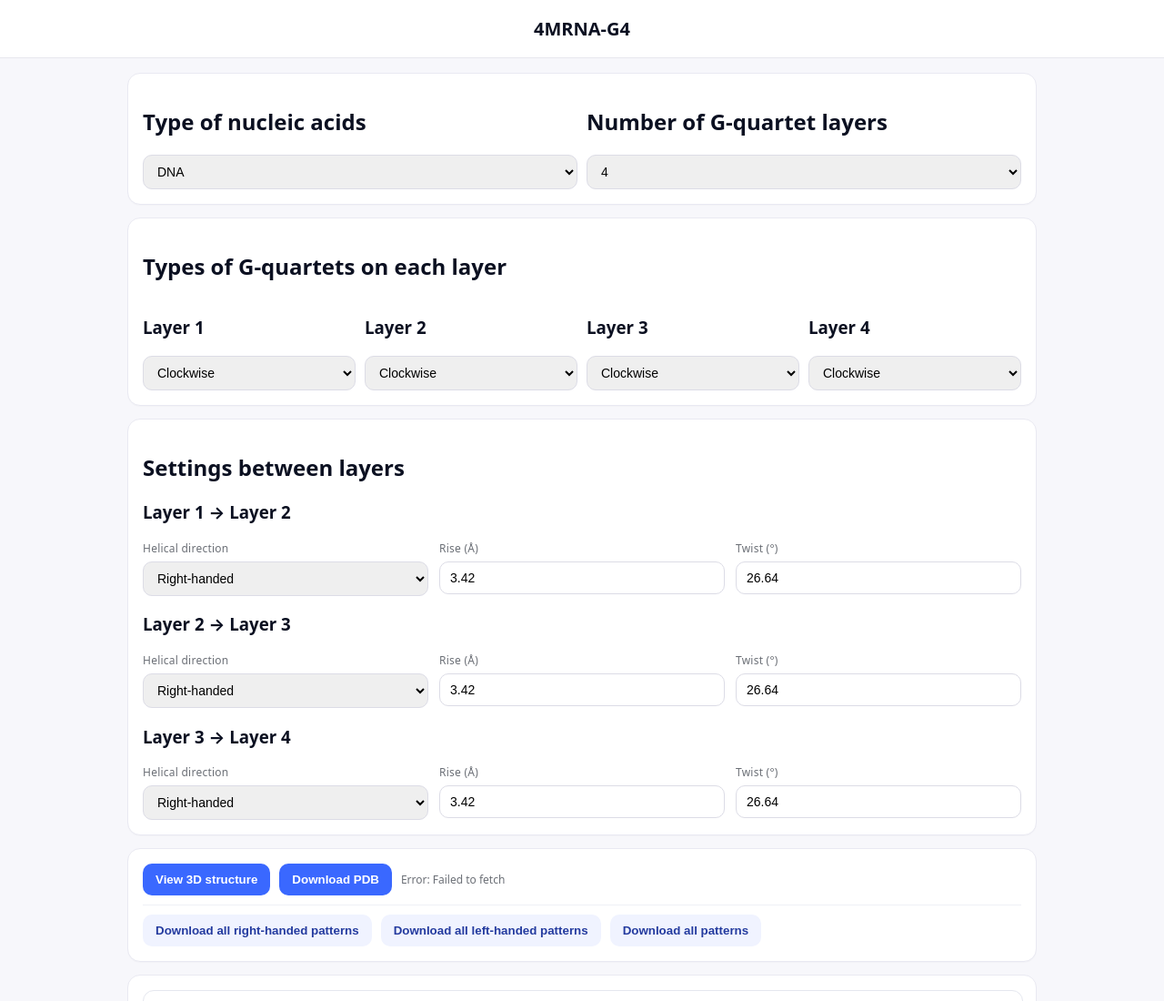
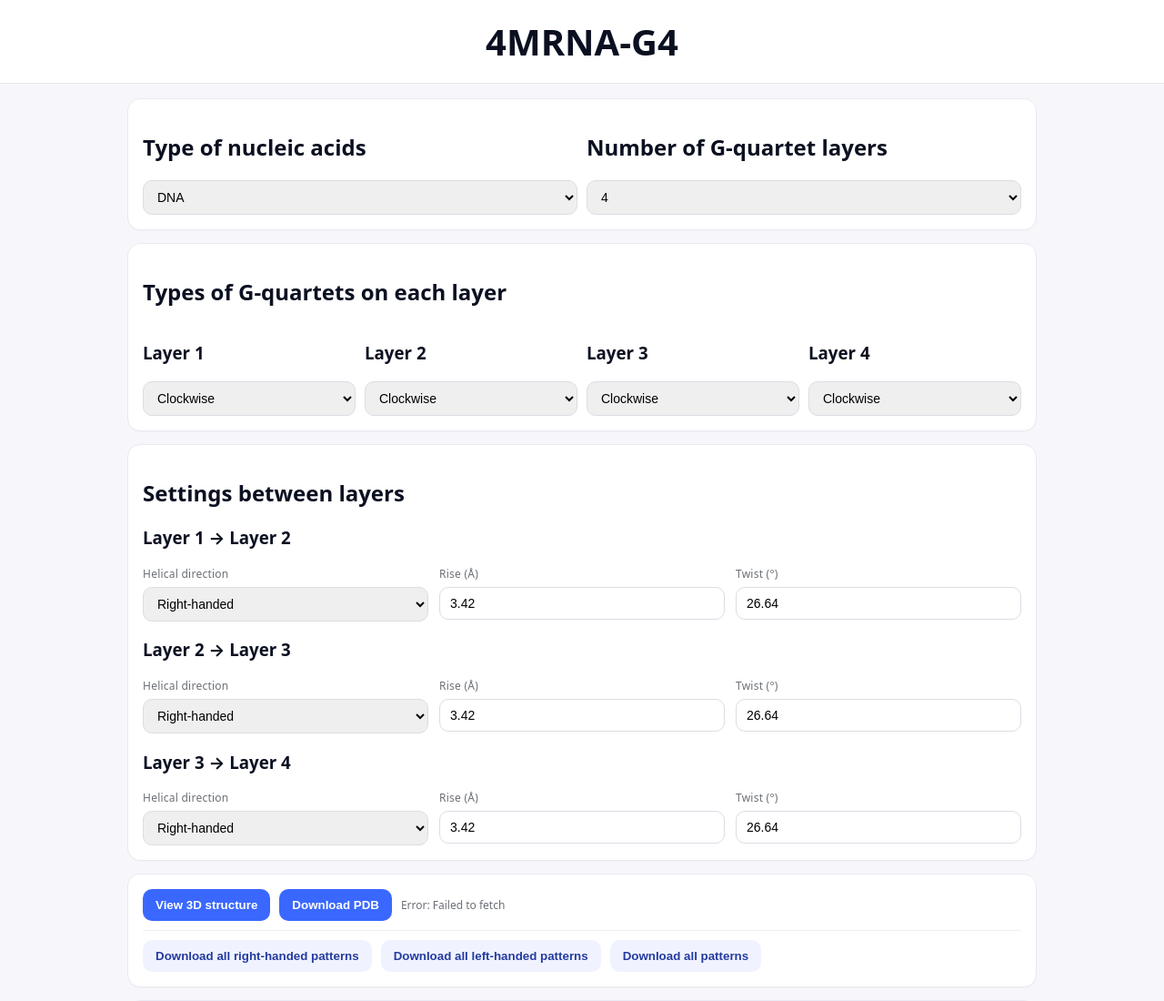
Before and after one commit to S-Ando-Biophysics/4MRNA-G4, a plain HTML site: page index.html in a window 1280 px wide. Shown: the top 1100 px of the page at 91% size. Drawn offline with Linux system fonts and the light colour scheme; no server answers; a script that the page names is missing.

Commit message:
Update index.html

```diff
--- a/index.html
+++ b/index.html
@@ -17,7 +17,7 @@
   html,body { margin:0; padding:0; background:var(--bg); color:var(--fg);
     font-family: ui-sans-serif, system-ui, -apple-system, Segoe UI, Roboto, Helvetica, Arial; }
   header { padding: 18px; border-bottom: 1px solid #e7e7ee; background:#fff; position:sticky; top:0; z-index:10; }
-  header h1 { margin:0; font-size:20px; text-align:center; }
+  header h1 { margin:0; font-size:40px; text-align:center; }
 
   main { max-width: 1000px; margin: 0 auto; padding: 16px; }
   section.card { background:#fff; border:1px solid #e9e9f2; border-radius:14px; padding:16px; margin-bottom:14px;
```
